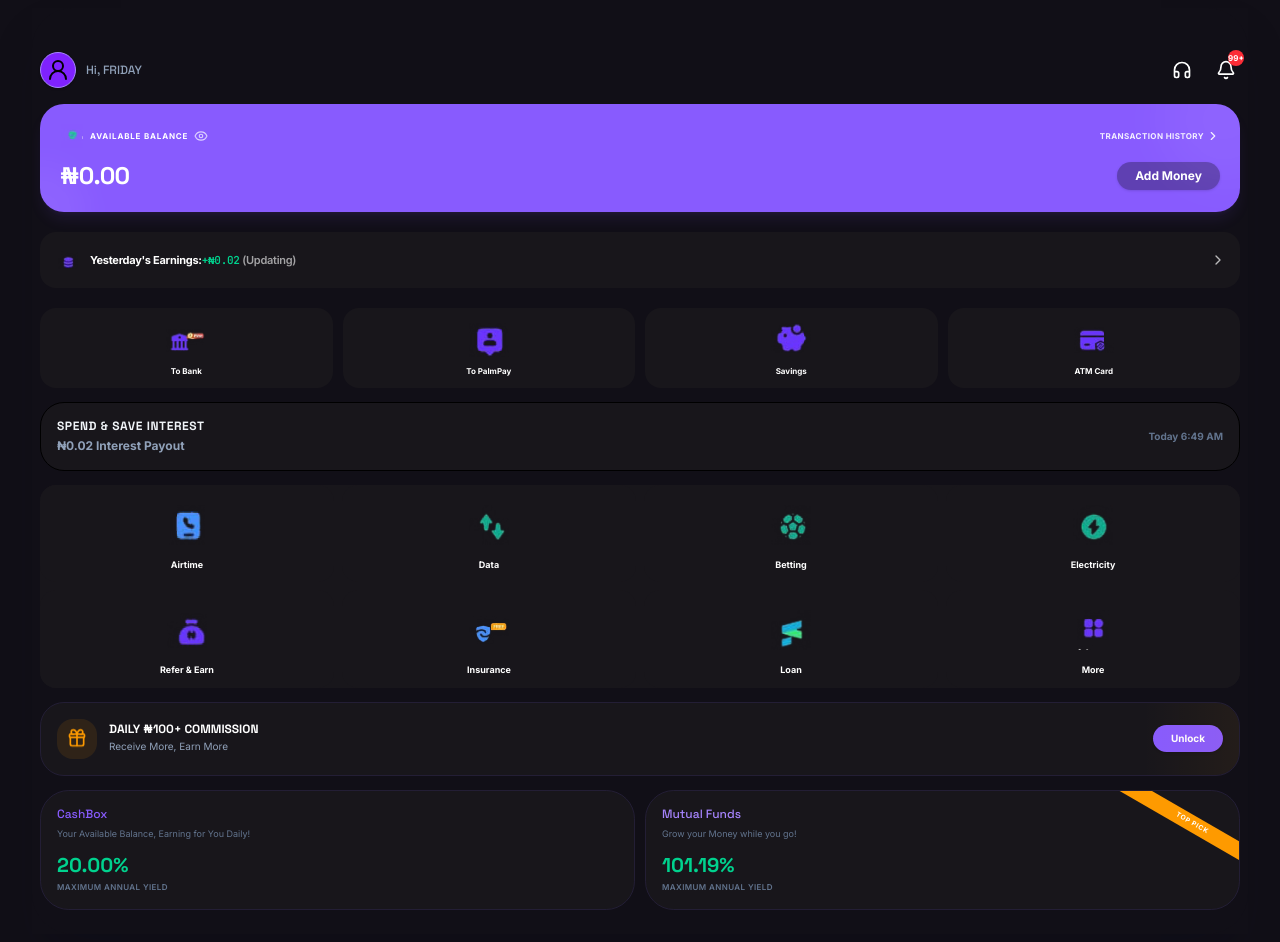
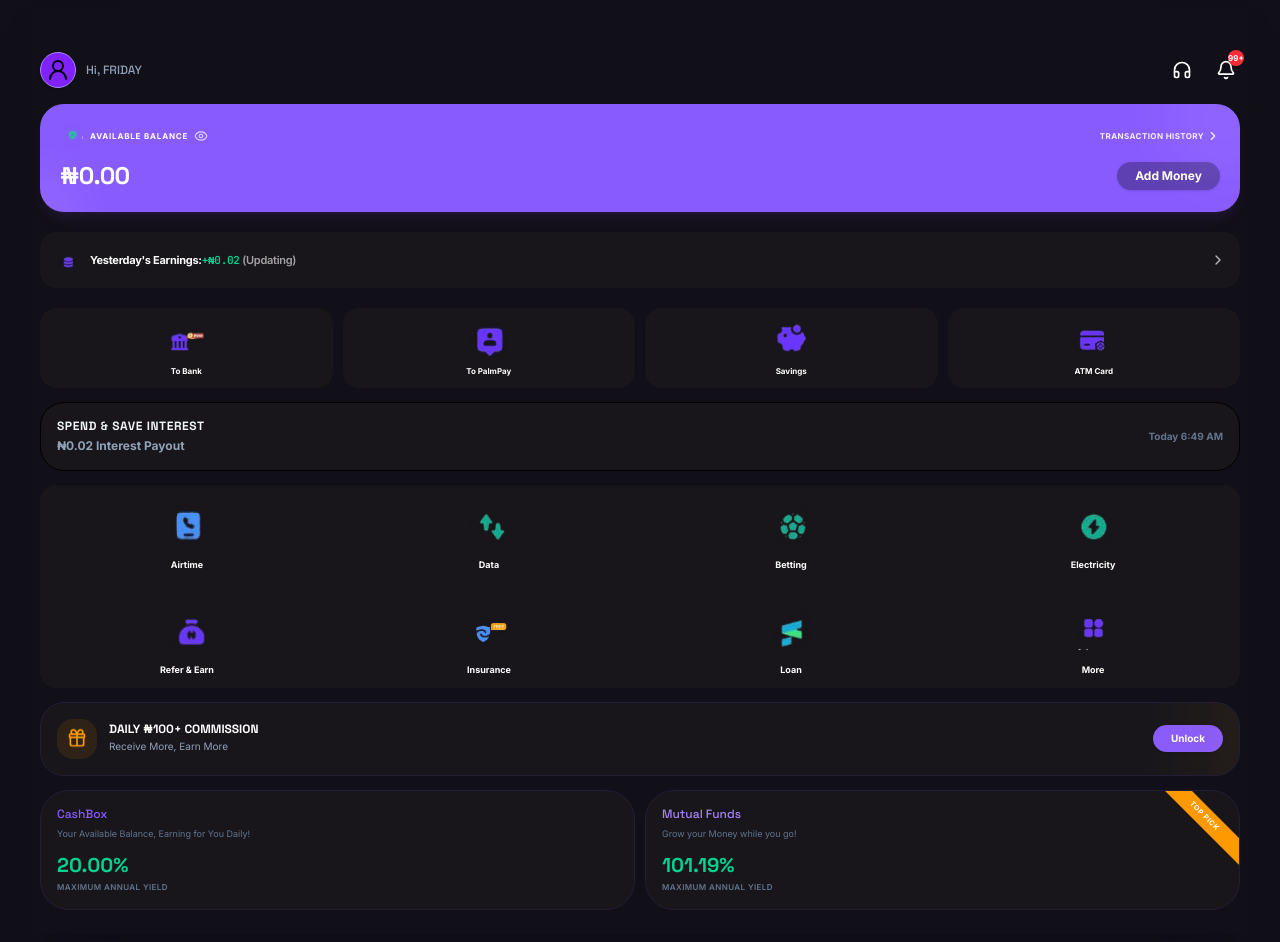
Before and after one commit to rdghostmann/steam-finance, a Next.js app: page / in a window 1280 px wide. Built offline with nearby package versions, Linux system fonts and the light colour scheme.

Commit message:
touch up v

```diff
--- a/app/page.tsx
+++ b/app/page.tsx
@@ -640,7 +640,7 @@
                     }`}
                 >
                   {/* Diagonal top badge */}
-                  <div className="absolute -right-8 top-5 bg-amber-500 text-white font-black text-[7px] py-[3px] px-18 rotate-[30deg] translate-x-3 translate-y-1 block tracking-widest scale-95 uppercase">
+                  <div className="absolute -right-6 top-4 bg-amber-500 text-white font-black text-[6px] sm:text-[7px] py-1 px-10 rotate-45 tracking-widest uppercase text-center">
                     TOP PICK
                   </div>
 
```
